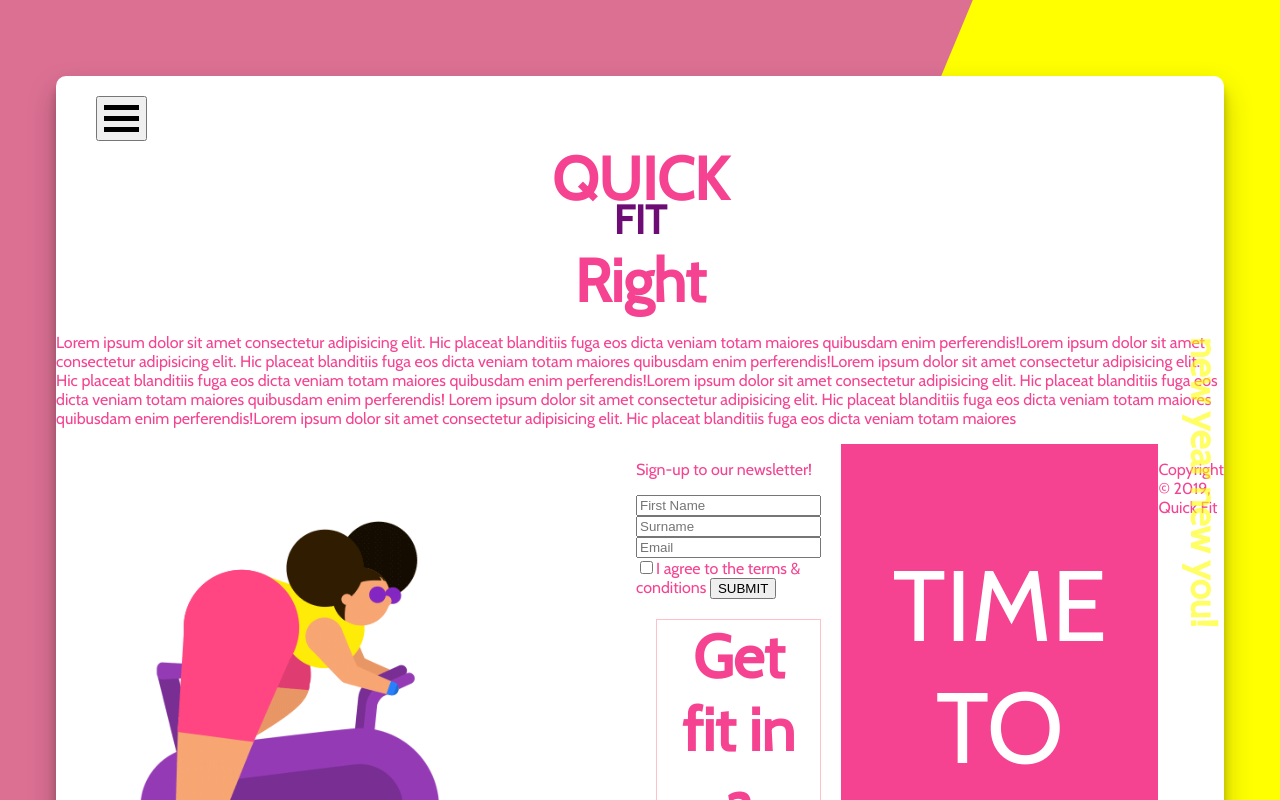
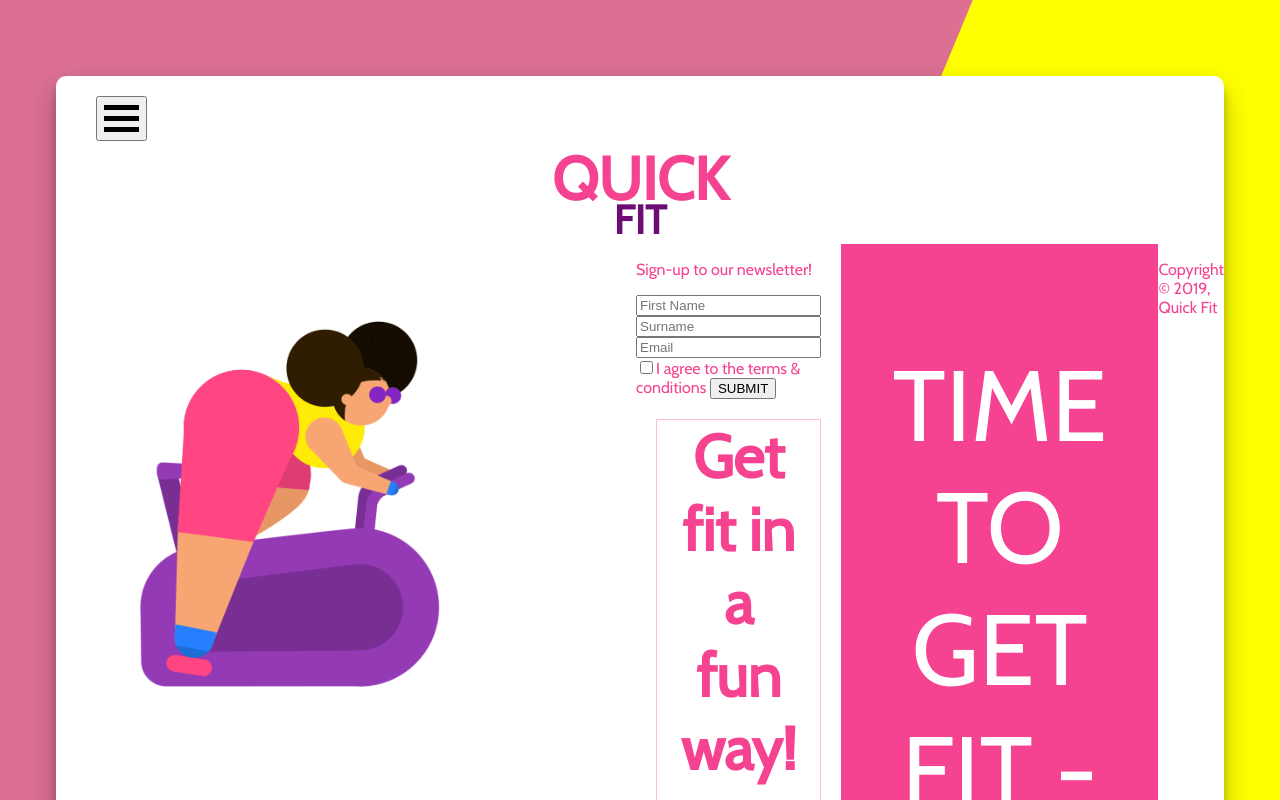
Before and after one commit to StellaA30/Quick-Fit, a plain HTML site: page index.html in a window 1280 px wide. Shown: the top 800 px of the page. Drawn offline with nearby package versions, Linux system fonts and the light colour scheme.

Commit message:
clearing - main page

```diff
--- a/index.html
+++ b/index.html
@@ -30,36 +30,13 @@
         </div>
 
 
-<!--How can we add links to pages to the lists above?-->
-        <div id="container">
-
-                    <h1 class="new_year"> new  year new you!</h1>
-
-<!--The divs for the page layout-->
-
-
-            <div class="float-right " id="float-right">
-                <h1> Right</h1>
-                <p>Lorem ipsum dolor sit amet consectetur adipisicing elit.
-                  Hic placeat blanditiis fuga eos dicta veniam totam maiores
-                    quibusdam enim perferendis!Lorem ipsum dolor sit amet consectetur adipisicing elit.
-                    Hic placeat blanditiis fuga eos dicta veniam totam maiores
-                      quibusdam enim perferendis!Lorem ipsum dolor sit amet consectetur adipisicing elit.
-                       Hic placeat blanditiis fuga eos dicta veniam totam maiores
-                       quibusdam enim perferendis!Lorem ipsum dolor sit amet consectetur adipisicing elit.
-                       Hic placeat blanditiis fuga eos dicta veniam totam maiores
-                        quibusdam enim perferendis! Lorem ipsum dolor sit amet consectetur adipisicing elit.
-                        Hic placeat blanditiis fuga eos dicta veniam totam maiores
-                        quibusdam enim perferendis!Lorem ipsum dolor sit amet consectetur adipisicing elit.
-                       Hic placeat blanditiis fuga eos dicta veniam totam maiores </p>
-
-
         <div class="mid">
                 <div class="cyclist">
                         <img alt="Woman cycling" src="womanCycling.gif">
                 </div>
 
-                <div class="hero"></div>
+
+
                 <div class="form-box">
                     <p>Sign-up to our newsletter!</p>
                     <form id="login" class="input-group">
```
